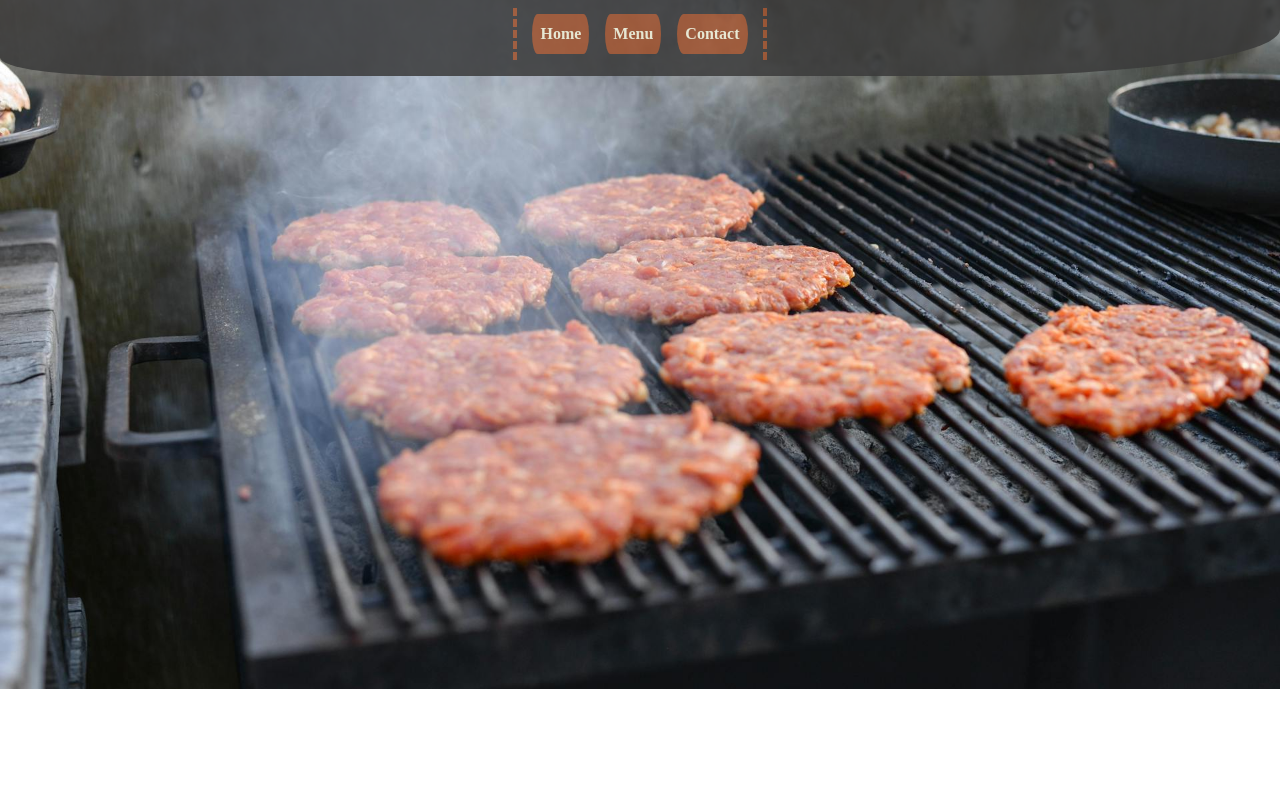
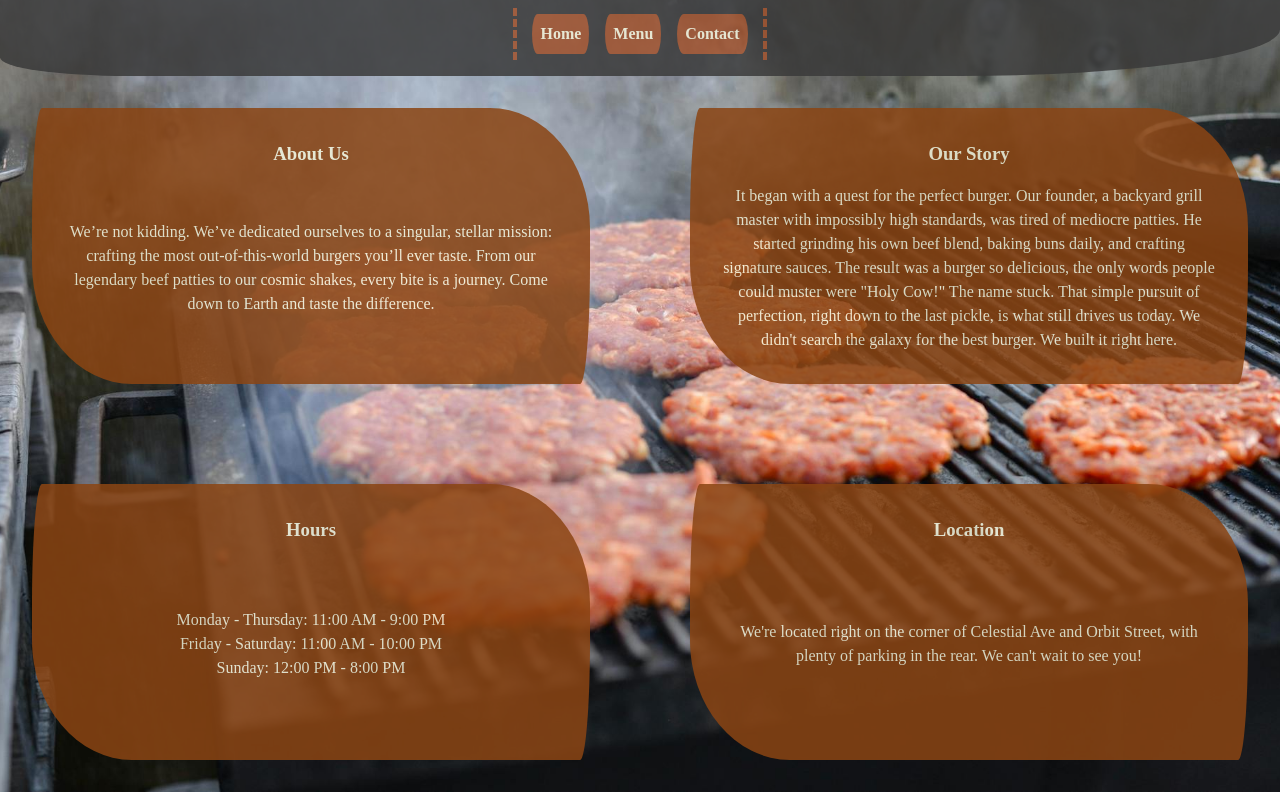
Before and after one commit to Jackob2004/odin-restaurant-page, a website built with webpack: page src/template.html in a window 1280 px wide. Shown: the part 111-903 px from the top of the page. Before the commit the page ends 800 px from the top, so only its background shows below. Built offline with nearby package versions, Linux system fonts and the light colour scheme.

Commit message:
Add homepage content
Add cards like: hours, our story, about us, location.
Lay out homepage content.
Style homepage content.

```diff
--- a/src/styles.css
+++ b/src/styles.css
@@ -6,7 +6,7 @@
 }
 
 body {
-    height: 100vh;
+    min-height: 100vh;
 
     background-image: url("/assets/background.jpg");
     background-size: cover;
@@ -58,3 +58,30 @@ button {
 button:hover {
    background-color: #b6613a;
 }
+
+#content {
+    display: grid;
+    grid-template-columns: repeat(auto-fit, minmax(400px, 1fr));
+    grid-auto-rows: minmax(200px, 1fr);
+    gap: 100px;
+
+    padding: 2rem;
+    text-align: center;
+}
+
+#content > div {
+    display: grid;
+    grid-template-rows: min-content 1fr;
+    align-items: center;
+    gap: 1rem;
+
+    padding: 2rem;
+    background-color: var(--pallete-brown);
+    color: var(--pallete-cream);
+    opacity: 0.85;
+    border-radius: 10px 100px / 120px;
+}
+
+#content ul {
+    list-style: none;
+}
--- a/src/template.html
+++ b/src/template.html
@@ -19,7 +19,45 @@
     </header>
 
     <div id="content">
+        <div id="about-us">
+           <h3>About Us</h3>
 
+            <p>We’re not kidding. We’ve dedicated ourselves to a singular,
+                stellar mission: crafting the most out-of-this-world burgers you’ll ever taste.
+                From our legendary beef patties to our cosmic shakes, every bite is a journey.
+                Come down to Earth and taste the difference.
+            </p>
+        </div>
+
+        <div id="our-story">
+            <h3>Our Story</h3>
+
+            <p>It began with a quest for the perfect burger. Our founder, a backyard grill master with impossibly high standards, was tired of mediocre patties. He started grinding his own beef blend, baking buns daily, and crafting signature sauces.
+
+                The result was a burger so delicious, the only words people could muster were "Holy Cow!" The name stuck. That simple pursuit of perfection, right down to the last pickle, is what still drives us today.
+
+                We didn't search the galaxy for the best burger. We built it right here.
+            </p>
+        </div>
+
+        <div id="hours">
+            <h3>Hours</h3>
+
+            <ul>
+                <li>Monday - Thursday: 11:00 AM - 9:00 PM</li>
+                <li>Friday - Saturday: 11:00 AM - 10:00 PM</li>
+                <li>Sunday: 12:00 PM - 8:00 PM</li>
+            </ul>
+        </div>
+
+        <div id="location">
+            <h3>Location</h3>
+
+            <p>
+                We're located right on the corner of Celestial Ave and Orbit Street,
+                with plenty of parking in the rear. We can't wait to see you!
+            </p>
+        </div>
     </div>
 </body>
 </html>
```
